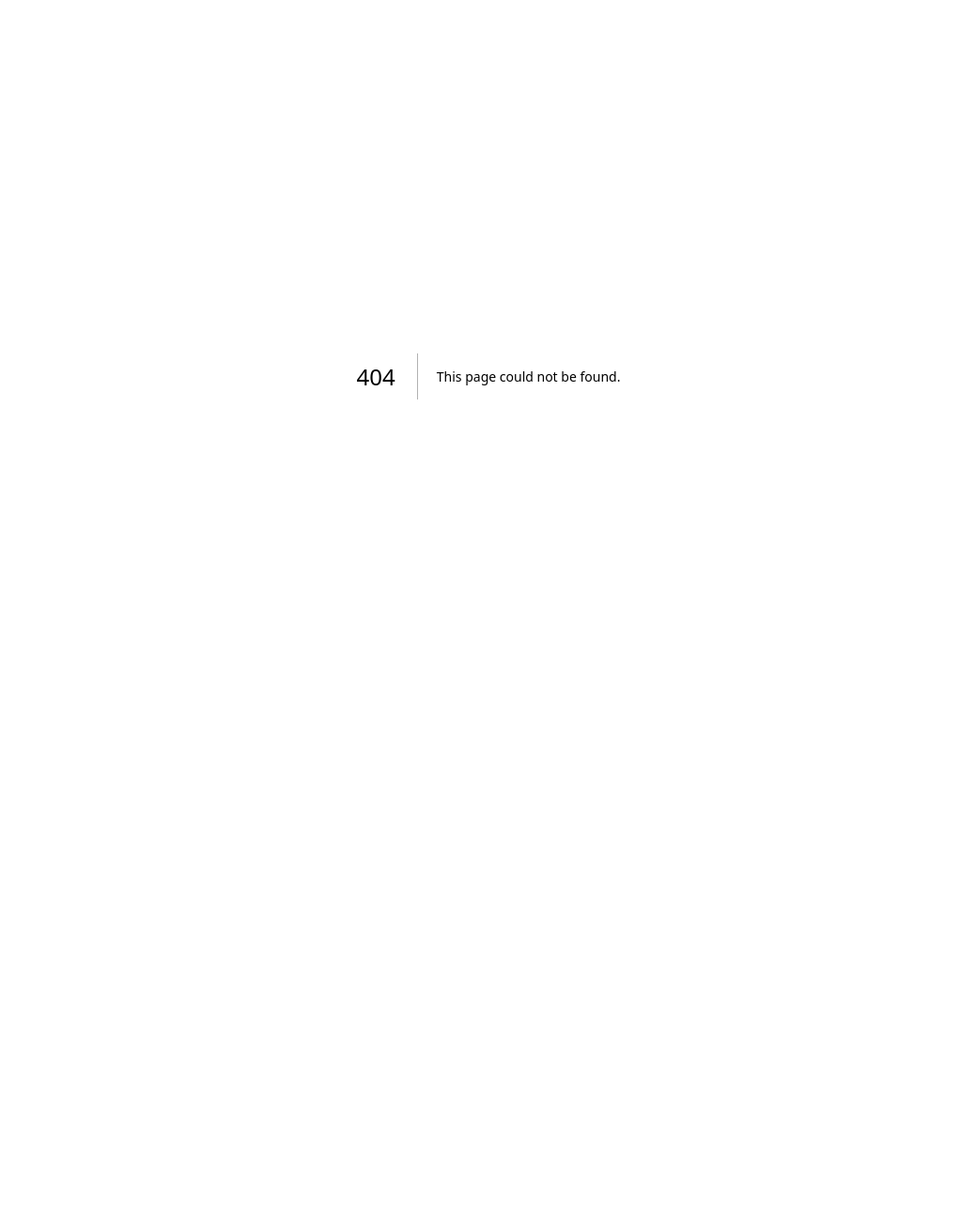
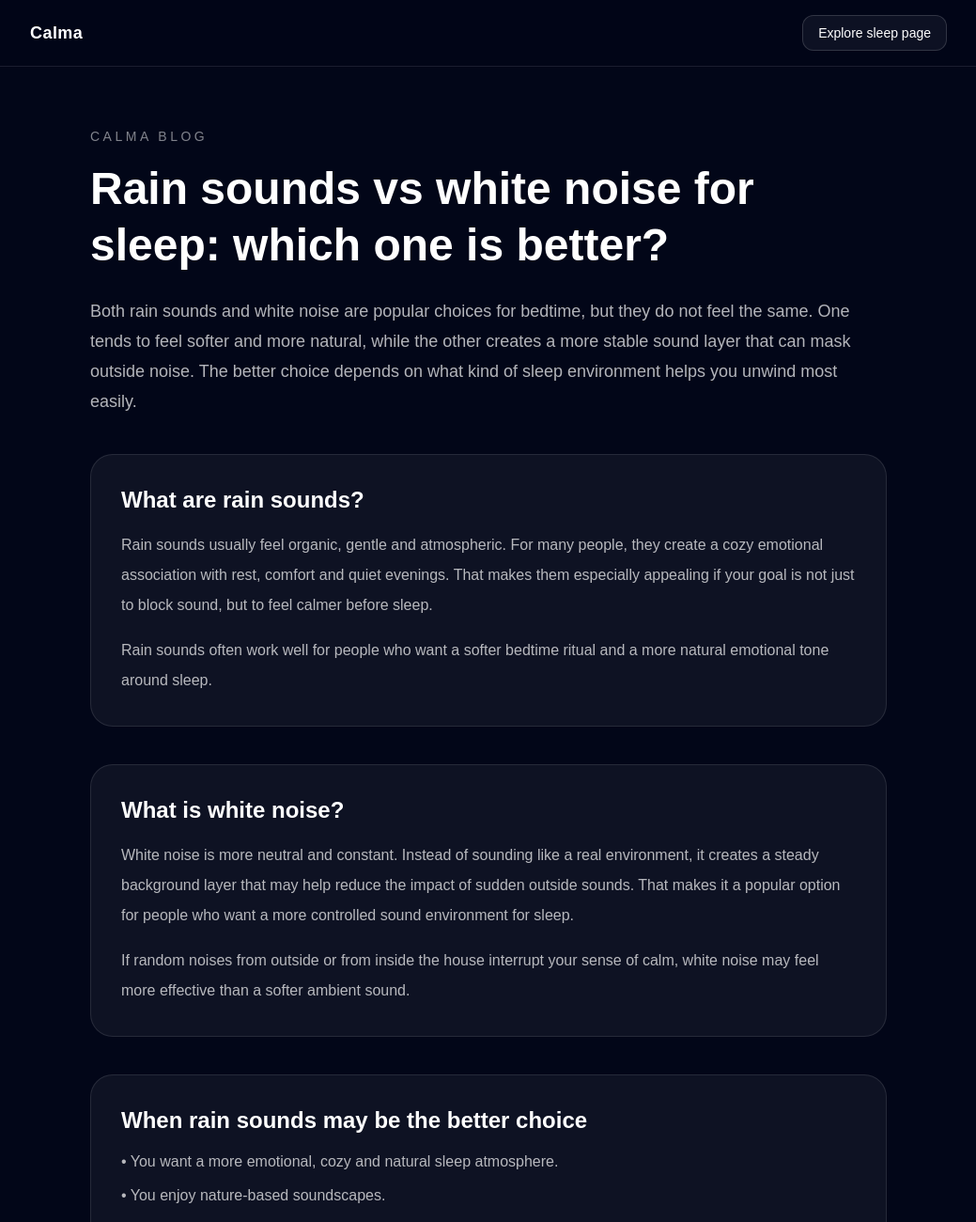
Before and after one commit to mattkoz0/calmasounds, a Next.js app: page /blog/rain-sounds-vs-white-noise in a window 1280 px wide. Before the commit this address had no page. Shown: the top 1300 px of the page at 94% size, without its empty margins (120-1159 px from the left). Before the commit the page ends 800 px from the top, so only its background shows below. Built offline with nearby package versions, Linux system fonts and the light colour scheme.

Commit message:
Add first blog article to sitemap and homepage links

```diff
--- /dev/null
+++ b/app/blog/rain-sounds-vs-white-noise/page.tsx
@@ -0,0 +1,185 @@
+import type { Metadata } from "next";
+
+export const metadata: Metadata = {
+  title: "Rain Sounds vs White Noise for Sleep | Calma Blog",
+  description:
+    "Rain sounds vs white noise for sleep: discover the differences, when each works best, and how to choose the right calming audio for your bedtime routine.",
+  keywords: [
+    "rain sounds vs white noise",
+    "rain sounds for sleep",
+    "white noise for sleep",
+    "best sounds for sleep",
+    "sleep sounds comparison",
+    "calma blog",
+  ],
+  alternates: {
+    canonical: "https://www.calmasounds.com/blog/rain-sounds-vs-white-noise",
+  },
+  openGraph: {
+    title: "Rain Sounds vs White Noise for Sleep | Calma Blog",
+    description:
+      "Discover the difference between rain sounds and white noise for sleep, relaxation and better bedtime routines.",
+    url: "https://www.calmasounds.com/blog/rain-sounds-vs-white-noise",
+    siteName: "Calma",
+    locale: "en_US",
+    type: "article",
+  },
+  twitter: {
+    card: "summary_large_image",
+    title: "Rain Sounds vs White Noise for Sleep | Calma Blog",
+    description:
+      "Discover the difference between rain sounds and white noise for sleep, relaxation and better bedtime routines.",
+  },
+};
+
+export default function RainSoundsVsWhiteNoisePage() {
+  return (
+    <main className="min-h-screen bg-slate-950 text-white">
+      <header className="border-b border-white/10 bg-slate-950/80 backdrop-blur">
+        <div className="mx-auto flex max-w-5xl items-center justify-between px-6 py-4">
+          <a href="/" className="text-lg font-semibold tracking-wide">
+            Calma
+          </a>
+
+          <a
+            href="/sleep-sounds-app"
+            className="rounded-xl border border-white/15 bg-white/5 px-4 py-2 text-sm font-medium transition hover:bg-white/10"
+          >
+            Explore sleep page
+          </a>
+        </div>
+      </header>
+
+      <article className="mx-auto max-w-4xl px-6 py-16">
+        <p className="text-sm uppercase tracking-[0.25em] text-white/50">
+          Calma Blog
+        </p>
+
+        <h1 className="mt-4 text-4xl font-bold leading-tight sm:text-5xl">
+          Rain sounds vs white noise for sleep: which one is better?
+        </h1>
+
+        <p className="mt-6 text-lg leading-8 text-white/70">
+          Both rain sounds and white noise are popular choices for bedtime, but
+          they do not feel the same. One tends to feel softer and more natural,
+          while the other creates a more stable sound layer that can mask
+          outside noise. The better choice depends on what kind of sleep
+          environment helps you unwind most easily.
+        </p>
+
+        <div className="mt-10 space-y-10">
+          <section className="rounded-3xl border border-white/10 bg-white/5 p-8">
+            <h2 className="text-2xl font-semibold">What are rain sounds?</h2>
+            <p className="mt-4 leading-8 text-white/70">
+              Rain sounds usually feel organic, gentle and atmospheric. For many
+              people, they create a cozy emotional association with rest,
+              comfort and quiet evenings. That makes them especially appealing
+              if your goal is not just to block sound, but to feel calmer before
+              sleep.
+            </p>
+            <p className="mt-4 leading-8 text-white/70">
+              Rain sounds often work well for people who want a softer bedtime
+              ritual and a more natural emotional tone around sleep.
+            </p>
+          </section>
+
+          <section className="rounded-3xl border border-white/10 bg-white/5 p-8">
+            <h2 className="text-2xl font-semibold">What is white noise?</h2>
+            <p className="mt-4 leading-8 text-white/70">
+              White noise is more neutral and constant. Instead of sounding like
+              a real environment, it creates a steady background layer that may
+              help reduce the impact of sudden outside sounds. That makes it a
+              popular option for people who want a more controlled sound
+              environment for sleep.
+            </p>
+            <p className="mt-4 leading-8 text-white/70">
+              If random noises from outside or from inside the house interrupt
+              your sense of calm, white noise may feel more effective than a
+              softer ambient sound.
+            </p>
+          </section>
+
+          <section className="rounded-3xl border border-white/10 bg-white/5 p-8">
+            <h2 className="text-2xl font-semibold">
+              When rain sounds may be the better choice
+            </h2>
+            <ul className="mt-4 space-y-3 text-white/70">
+              <li>• You want a more emotional, cozy and natural sleep atmosphere.</li>
+              <li>• You enjoy nature-based soundscapes.</li>
+              <li>• Your bedtime routine is more about winding down gently.</li>
+              <li>• You prefer audio that feels less technical and more immersive.</li>
+            </ul>
+          </section>
+
+          <section className="rounded-3xl border border-white/10 bg-white/5 p-8">
+            <h2 className="text-2xl font-semibold">
+              When white noise may be the better choice
+            </h2>
+            <ul className="mt-4 space-y-3 text-white/70">
+              <li>• You want a more stable and neutral background sound.</li>
+              <li>• You are more sensitive to unpredictable outside noise.</li>
+              <li>• You prefer function over atmosphere.</li>
+              <li>• You want a sound layer that feels simple and consistent every night.</li>
+            </ul>
+          </section>
+
+          <section className="rounded-3xl border border-white/10 bg-white/5 p-8">
+            <h2 className="text-2xl font-semibold">
+              Which one is better for sleep overall?
+            </h2>
+            <p className="mt-4 leading-8 text-white/70">
+              There is no universal winner. Rain sounds may feel better for
+              relaxation and emotional comfort, while white noise may feel
+              better for consistency and masking distractions. The real answer
+              is personal: the best sleep sound is the one that helps you feel
+              safe, calm and undisturbed enough to let go of the day.
+            </p>
+          </section>
+
+          <section className="rounded-3xl border border-white/10 bg-white/5 p-8">
+            <h2 className="text-2xl font-semibold">
+              A practical way to choose
+            </h2>
+            <p className="mt-4 leading-8 text-white/70">
+              Try both for a few evenings and pay attention to how your body and
+              mind respond. Do you relax more easily with rain? Or do you feel
+              more protected by the steadiness of white noise? Your own bedtime
+              response matters more than abstract advice.
+            </p>
+            <p className="mt-4 leading-8 text-white/70">
+              In many cases, a personalized mix can work even better than using
+              only one sound type.
+            </p>
+          </section>
+
+          <section className="rounded-3xl border border-white/10 bg-gradient-to-br from-white/10 to-white/5 p-8 shadow-2xl shadow-black/20">
+            <h2 className="text-2xl font-semibold">
+              Explore calming soundscapes with Calma
+            </h2>
+            <p className="mt-4 leading-8 text-white/70">
+              Calma helps you build personalized soundscapes for sleep,
+              relaxation and daily calm. If you want to explore sleep-focused
+              audio or a softer white-noise-style environment, start here:
+            </p>
+
+            <div className="mt-6 flex flex-col gap-4 sm:flex-row">
+              <a
+                href="/sleep-sounds-app"
+                className="rounded-2xl bg-white px-6 py-3 text-center font-medium text-slate-950 transition hover:scale-[1.02]"
+              >
+                Explore sleep sounds app
+              </a>
+
+              <a
+                href="/white-noise-app"
+                className="rounded-2xl border border-white/15 bg-white/5 px-6 py-3 text-center font-medium text-white transition hover:bg-white/10"
+              >
+                Explore white noise app
+              </a>
+            </div>
+          </section>
+        </div>
+      </article>
+    </main>
+  );
+}
--- a/app/page.tsx
+++ b/app/page.tsx
@@ -481,6 +481,15 @@ export default function Home() {
               Explore our sound mixer app page
             </a>
           </p>
+          <p className="mt-3 text-sm text-white/60">
+            Want a practical sleep guide?{" "}
+            <a
+              href="/blog/rain-sounds-vs-white-noise"
+              className="text-white underline underline-offset-4 transition hover:text-white/80"
+            >
+              Read our article on rain sounds vs white noise
+            </a>
+          </p>
         </div>
       </section>
     </main>
--- a/app/sitemap.ts
+++ b/app/sitemap.ts
@@ -38,5 +38,11 @@ export default function sitemap(): MetadataRoute.Sitemap {
       changeFrequency: "weekly",
       priority: 0.8,
     },
+    {
+      url: "https://www.calmasounds.com/blog/rain-sounds-vs-white-noise",
+      lastModified: new Date(),
+      changeFrequency: "monthly",
+      priority: 0.7,
+    },
   ];
 }
```
